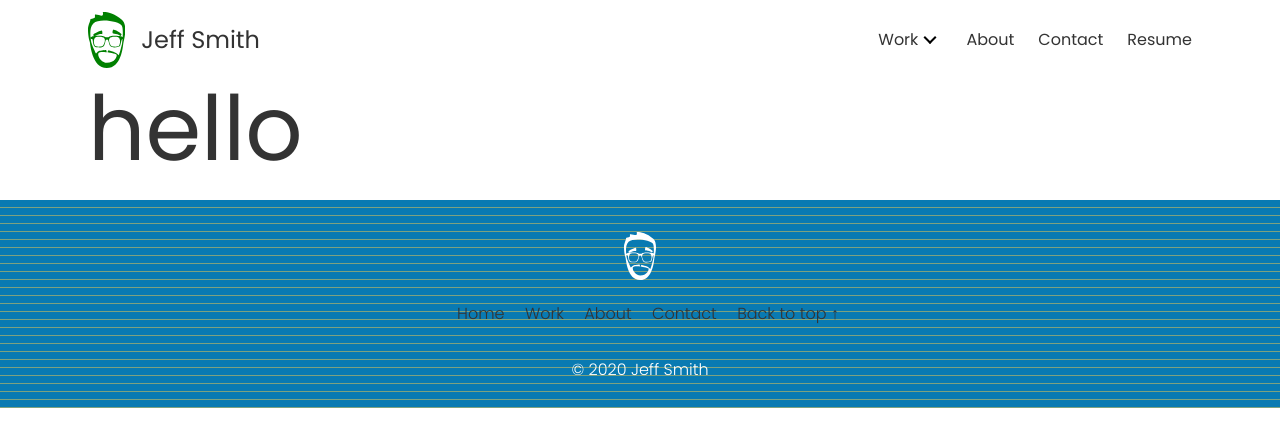
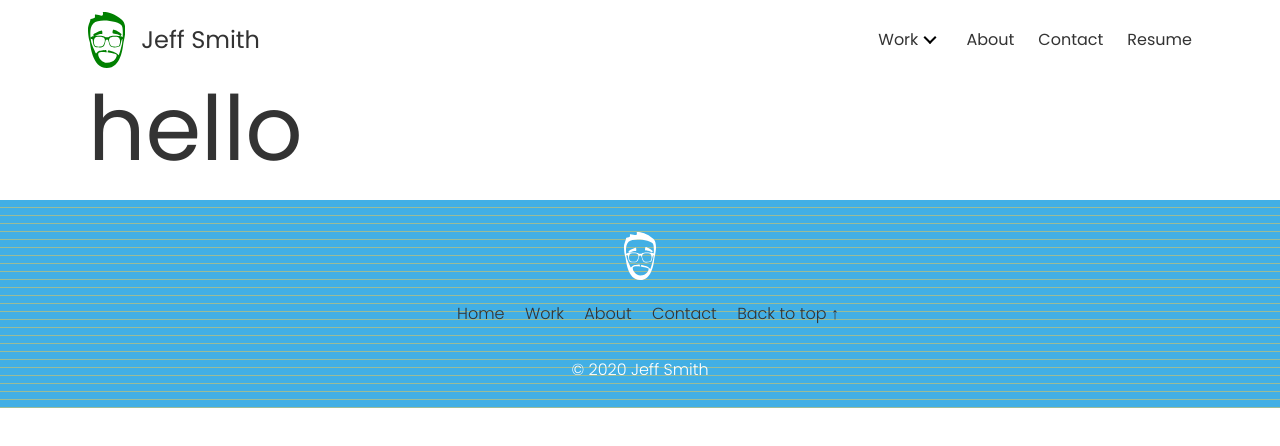
Before and after one commit to smithjpatrick/site, a plain HTML site: page index.html in a window 1280 px wide. Drawn offline with Linux system fonts and the light colour scheme; a web font is replaced by a local one.

Commit message:
footer updates

```diff
--- a/scss/04.5-pages/_l-footer.scss
+++ b/scss/04.5-pages/_l-footer.scss
@@ -1,5 +1,5 @@
 .footer {
-  background-color: $color-secondary-dark;
+  background-color: $color-secondary-default;
   color: $color-white;
   text-align: center;
   font-family: $secondary-type;
```
Also changed, not shown: css/main.css.
